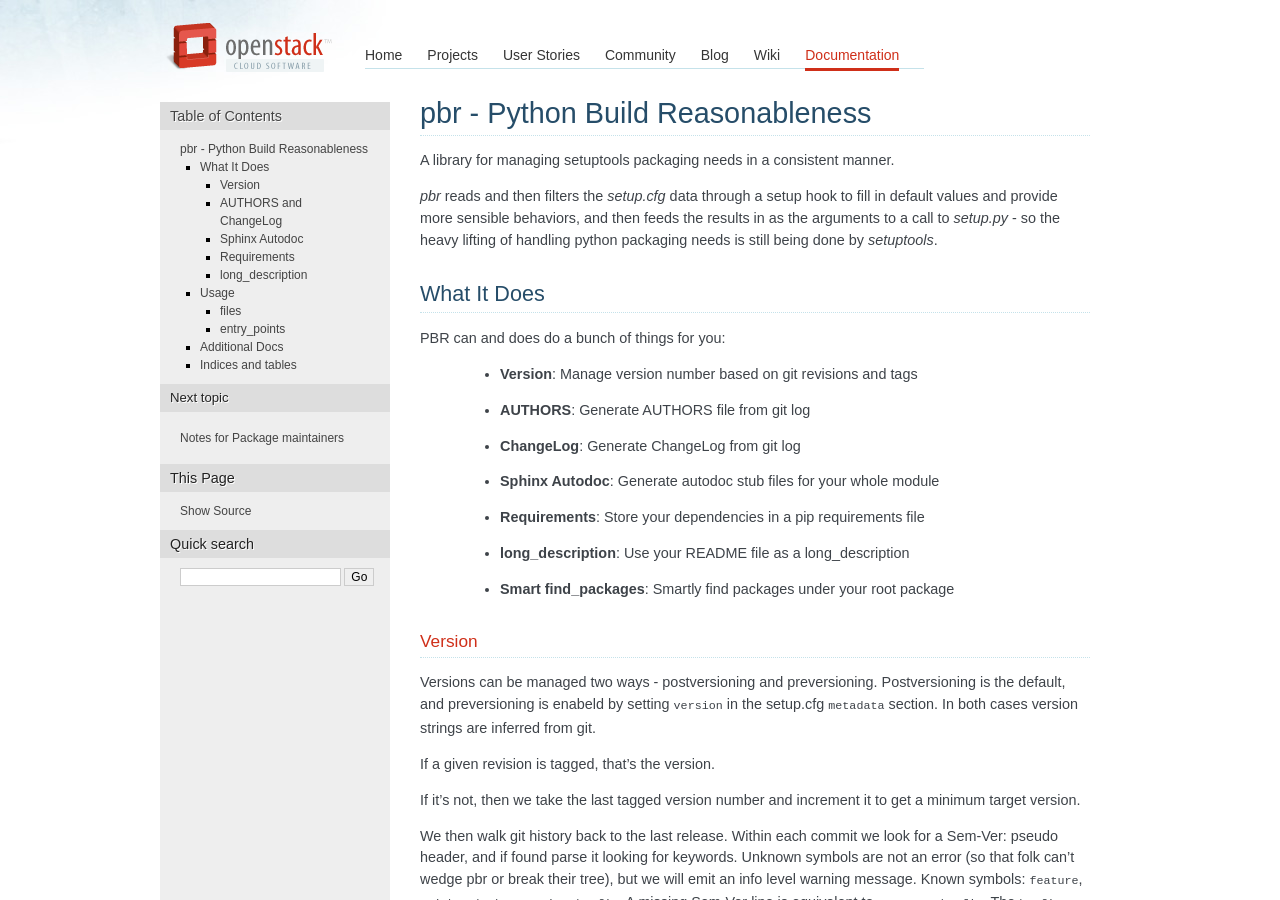
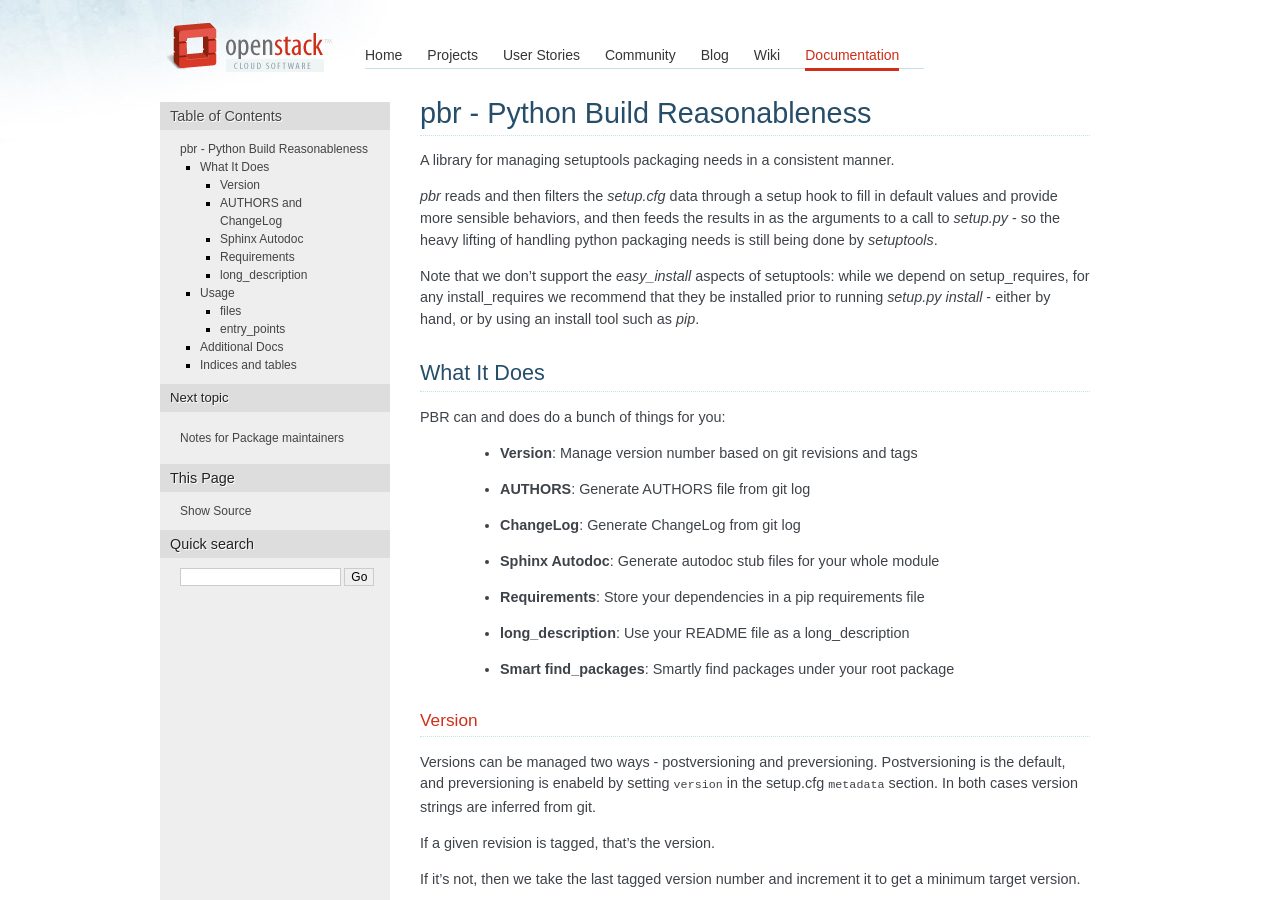
Before and after one commit to openstack/pbr, a Sphinx documentation site: the page built from doc/source/index.rst, in a window 1280 px wide and 900 px high. Built offline with Sphinx 7.4.7, drawn with Linux system fonts in a browser that asks for light colours.

Commit message:
Stop testing setup.py easy_install behaviour
Instead test pip install more thoroughly.

Also document that we don't support setup.py install's easy-install
behaviour.

Change-Id: I87872a69425f9d4f17047e584c12516508d57b16

```diff
--- a/doc/source/index.rst
+++ b/doc/source/index.rst
@@ -9,6 +9,11 @@
 the results in as the arguments to a call to `setup.py` - so the heavy
 lifting of handling python packaging needs is still being done by
 `setuptools`.
+
+Note that we don't support the `easy_install` aspects of setuptools: while
+we depend on setup_requires, for any install_requires we recommend that they
+be installed prior to running `setup.py install` - either by hand, or by using
+an install tool such as `pip`.
 
 What It Does
 ============
```
Also changed, not shown: 1 other file.
